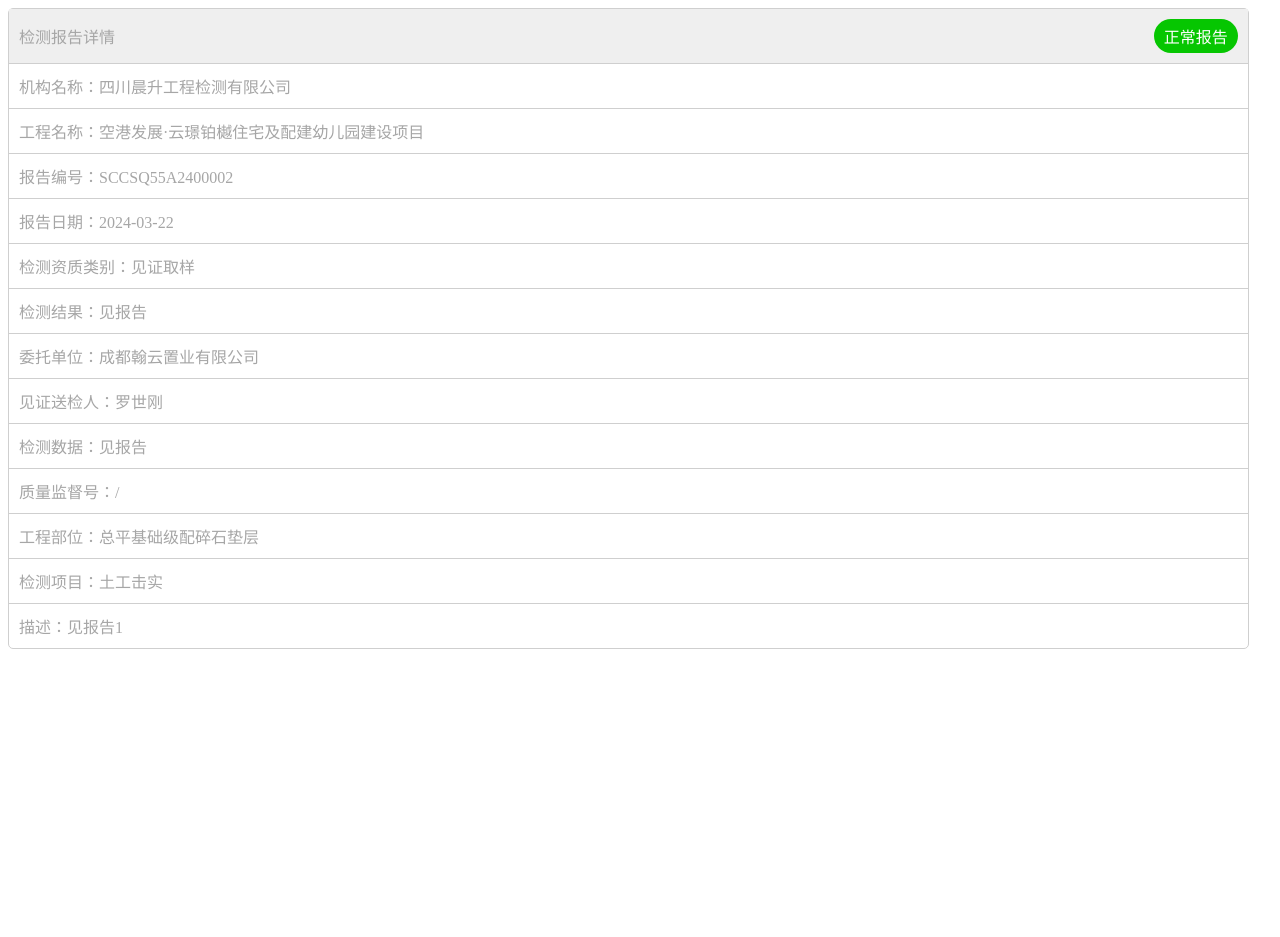
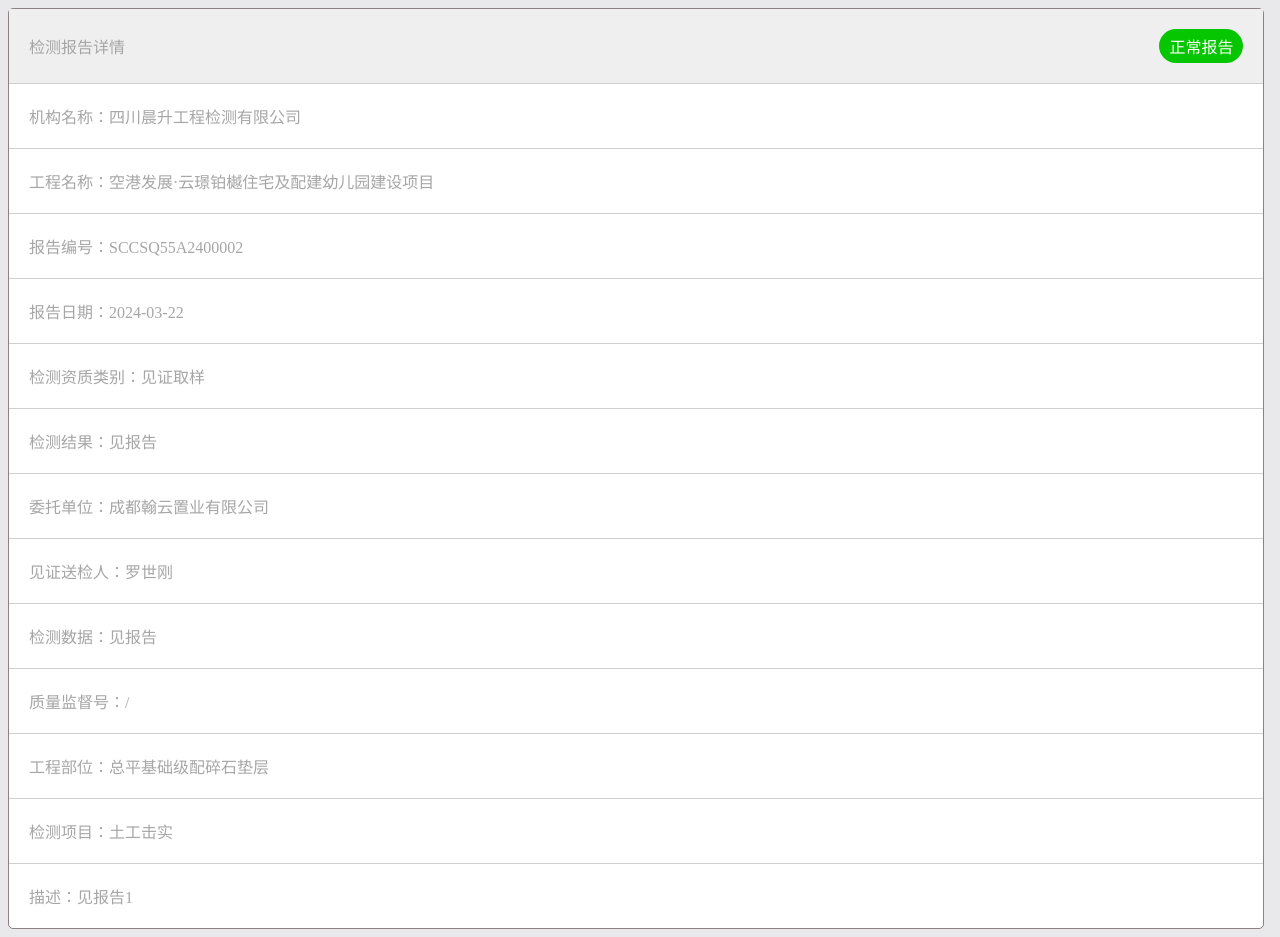
Before and after one commit to yangyupang/yangyupang.github.io, a plain HTML site: page index.html in a window 1280 px wide. Before the commit the page ends 800 px from the top, so only its background shows below. Drawn offline with nearby package versions, Linux system fonts and the light colour scheme.

Commit message:
Update index.html

```diff
--- a/index.html
+++ b/index.html
@@ -6,29 +6,32 @@
 </head>
 <body>
 	<style>
-		/* html { font-size:16px;} */
+		html { font-size:16px;}
+		body {
+			width: 100%;
+			height: 100%;
+			background-color: #e9e9eb;
+			display: flex;
+			justify-content: center;
+			flex-direction: column;
+		}
 		.title{
 			font-size:16px
 		}
 		.content-box{
 			width: 98%;
-
-			border: 1px solid #cfcfcf;
+			background-color: #fff;
+			border: 1px solid #8b8282;
 			border-radius: 5px;
-			display: flex;
-			justify-content: center;
-			flex-direction: column;
 			color: #a6a6a6;
-
 		}
 		.top-box{
-			padding: 10px;
+			padding: 20px;
 			display: flex;
 			align-items: center;
 			justify-content: space-between;
 			font-size: 16px;
 			background-color: #efefef;
-
 		}
 		.normal-report{
 			padding: 5px 10px;
@@ -38,7 +41,7 @@
 		}
 		.text{
 			border-top: 1px solid #cfcfcf;
-			padding: 10px;
+			padding: 20px;
 		}
 	</style>
 	    <div id="container" class="content-box">
```
